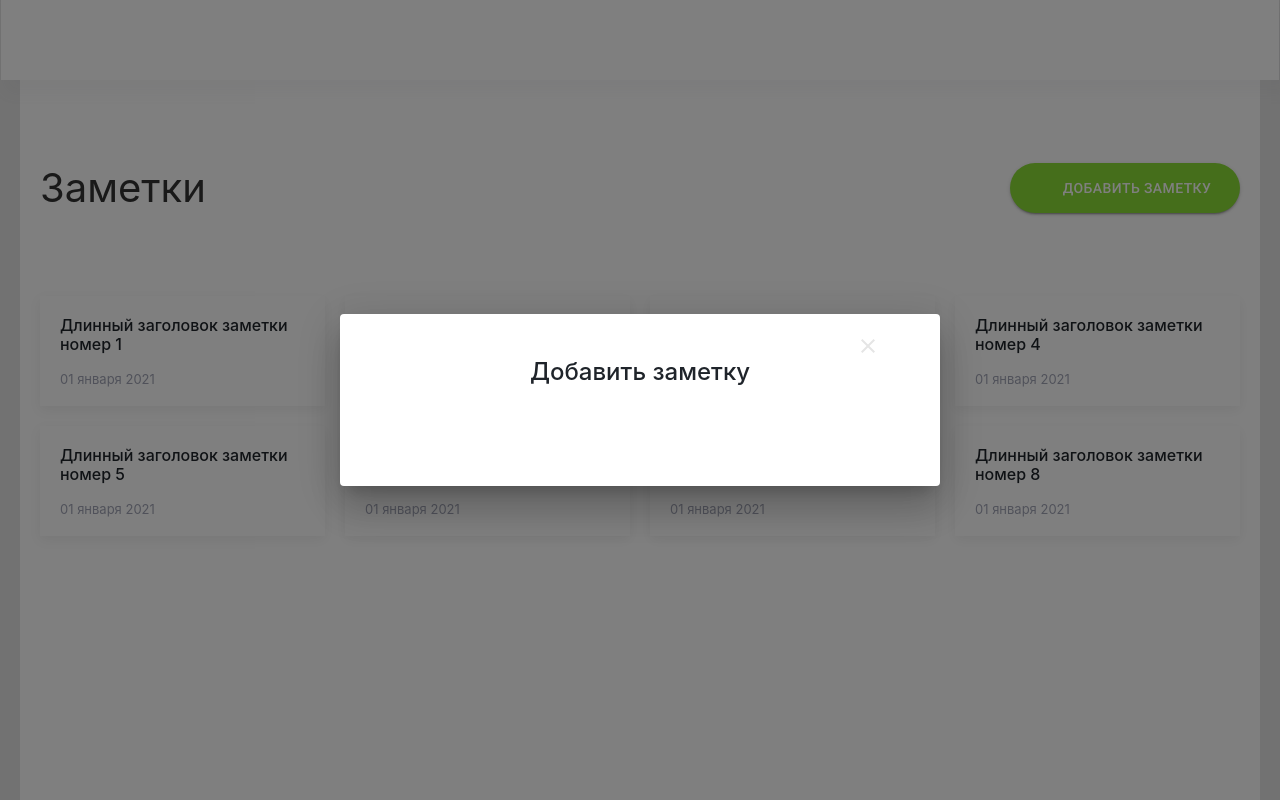
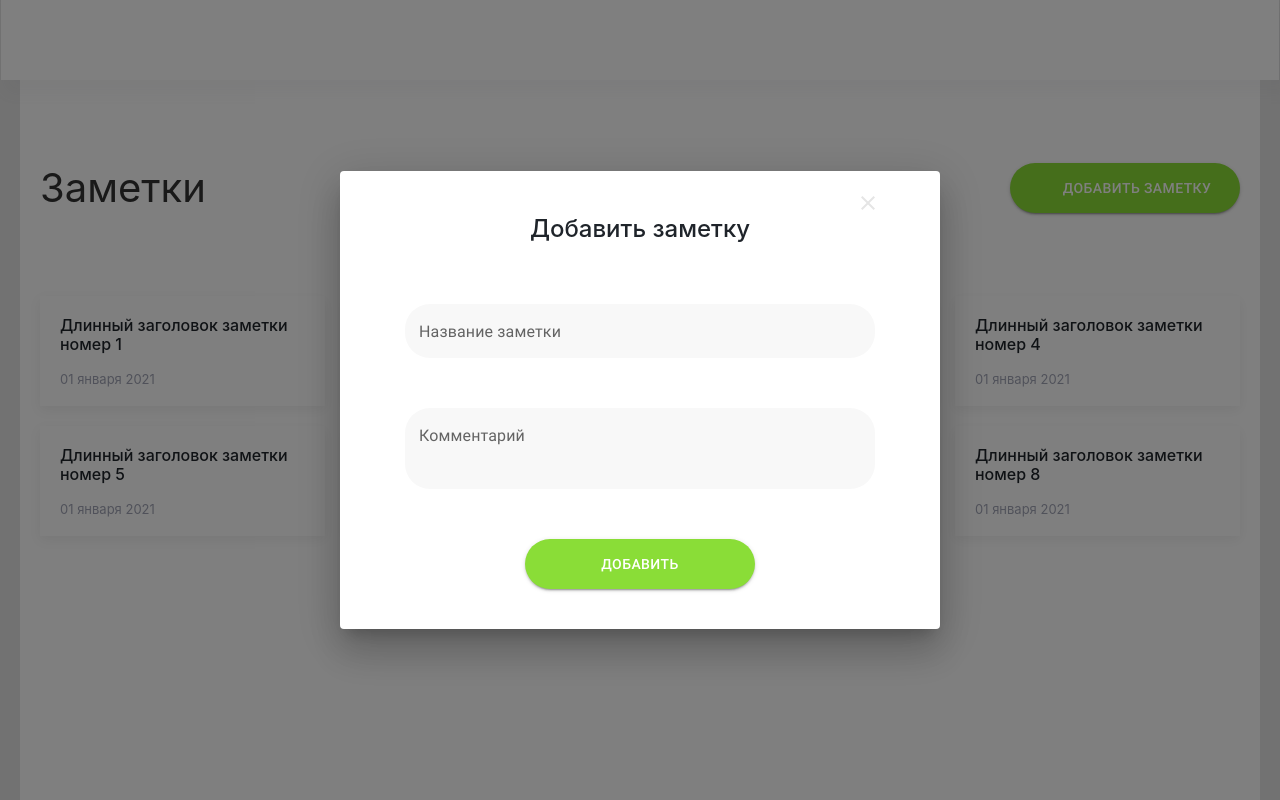
Before and after one commit to cyplakovaa/notes, a React (Create React App) app: page /notes in a window 1280 px wide. Both pictures are taken after a click on the button "ДОБАВИТЬ ЗАМЕТКУ". Built offline with nearby package versions, Linux system fonts and the light colour scheme; some icons are missing.

Commit message:
верстка карточки

```diff
--- a/package.json
+++ b/package.json
@@ -17,6 +17,7 @@
     "@types/react-router-dom": "^5.3.2",
     "react": "^17.0.2",
     "react-dom": "^17.0.2",
+    "react-hook-form": "^7.23.0",
     "react-redux": "^7.2.6",
     "react-router-dom": "^6.2.1",
     "react-scripts": "5.0.0",
--- a/src/App.css
+++ b/src/App.css
@@ -148,3 +148,10 @@
     color: #1F242A;
     margin-bottom: 60px;
 }
+
+.form__layout {
+    display: flex;
+    flex-direction: column;
+    gap: 50px;
+    width: 100%;
+}
--- a/src/components/CreateOrEditNoteModal.tsx
+++ b/src/components/CreateOrEditNoteModal.tsx
@@ -3,6 +3,10 @@ import {Button, Dialog, DialogActions, DialogContent, DialogContentText, DialogT
 import '../App.css'
 import styled from "@emotion/styled";
 import {ReactComponent as CloseIcon} from "../icons/close.svg";
+import {Controller, useForm} from "react-hook-form";
+import {CustomTextField} from "./CustomTextFild";
+import {ReactComponent as AddIcon} from "../icons/add.svg";
+import {CustomButton} from "./CustomButton";
 
 interface CreateOrEditNoteModalProps {
     visible: boolean
@@ -18,13 +22,32 @@ const CustomizedDialog = styled(Dialog)(() => ({
 
 
 export const CreateOrEditNoteModal: React.FC<CreateOrEditNoteModalProps> = (props) => {
+
+    const { control, handleSubmit } = useForm();
+    const onSubmit = (data: any) => console.log(data);
+
     return (
         <CustomizedDialog open={props.visible} onClose={props.onClose}>
-            <CloseIcon className='modal_close-icon' />
+            <CloseIcon onClick={props.onClose} className='modal_close-icon' />
             <div className='modal__content-wrapper'>
                 <h2 className='modal__title'>
                     Добавить заметку
                 </h2>
+                <form className='form__layout' onSubmit={handleSubmit(onSubmit)}>
+                    <Controller
+                        name="title"
+                        control={control}
+                        defaultValue=""
+                        render={({ field }) => <CustomTextField {...field} label='Название заметки' placeholder='Введите заголовок заметки' />}
+                    />
+                    <Controller
+                        name="comment"
+                        control={control}
+                        defaultValue=""
+                        render={({ field }) => <CustomTextField {...field} multiline rows={3} label='Комментарий' placeholder='Введите комментарий' />}
+                    />
+                    <CustomButton  onClick={() => {}} title='Добавить' centered/>
+                </form>
             </div>
 
         </CustomizedDialog>
--- a/src/components/CustomButton.tsx
+++ b/src/components/CustomButton.tsx
@@ -5,8 +5,9 @@ import {ReactElement} from "react";
 
 interface CustomButtonProps {
     title: string
-    startIcon: ReactElement<any, any>
+    startIcon?: ReactElement<any, any>
     onClick: () => void
+    centered?: boolean
 }
 
 const StyledButton = styled(Button)(({theme}) => ({
@@ -22,6 +23,6 @@ const StyledButton = styled(Button)(({theme}) => ({
 
 export const CustomButton: React.FC<CustomButtonProps> = (props) => {
     return (
-        <StyledButton onClick={props.onClick} variant="contained" startIcon={props.startIcon} >{props.title}</StyledButton>
+        <StyledButton onClick={props.onClick} variant="contained" startIcon={props.startIcon} style={{alignSelf: props.centered ? 'center' : 'auto' }} >{props.title}</StyledButton>
     );
 }
--- /dev/null
+++ b/src/components/CustomTextFild.tsx
@@ -0,0 +1,41 @@
+import React, { forwardRef } from 'react';
+import {styled} from "@mui/material/styles";
+import TextField from '@mui/material/TextField';
+
+
+
+const CssTextField = styled(TextField)({
+    '& label.Mui-focused': {
+        color: '#8ADD37',
+    },
+    '& .MuiOutlinedInput-root': {
+        '&.Mui-focused fieldset': {
+            borderColor: '#8ADD37',
+        },
+        borderRadius: 25,
+        backgroundColor: '#F8F8F8',
+        fontSize: '15px',
+        lineHeight: '100%',
+        weight: '400',
+
+    },
+    '& .MuiOutlinedInput-notchedOutline': {
+        border: 'none'
+    },
+    '& .MuiInputLabel-outlined.MuiInputLabel-shrink': {
+        transform: 'translate(24px, -28px) scale(0.85) !important'
+    },
+});
+
+
+export const CustomTextField = forwardRef<HTMLDivElement, any>((props, ref) => {
+
+    return (
+        <CssTextField
+            {...props}
+            error={props?.error}
+            helperText={props?.helperText}
+            variant='outlined'
+        />
+    );
+})
```
Also changed, not shown: 1 other file (tests, documents, lock files or other folders).
